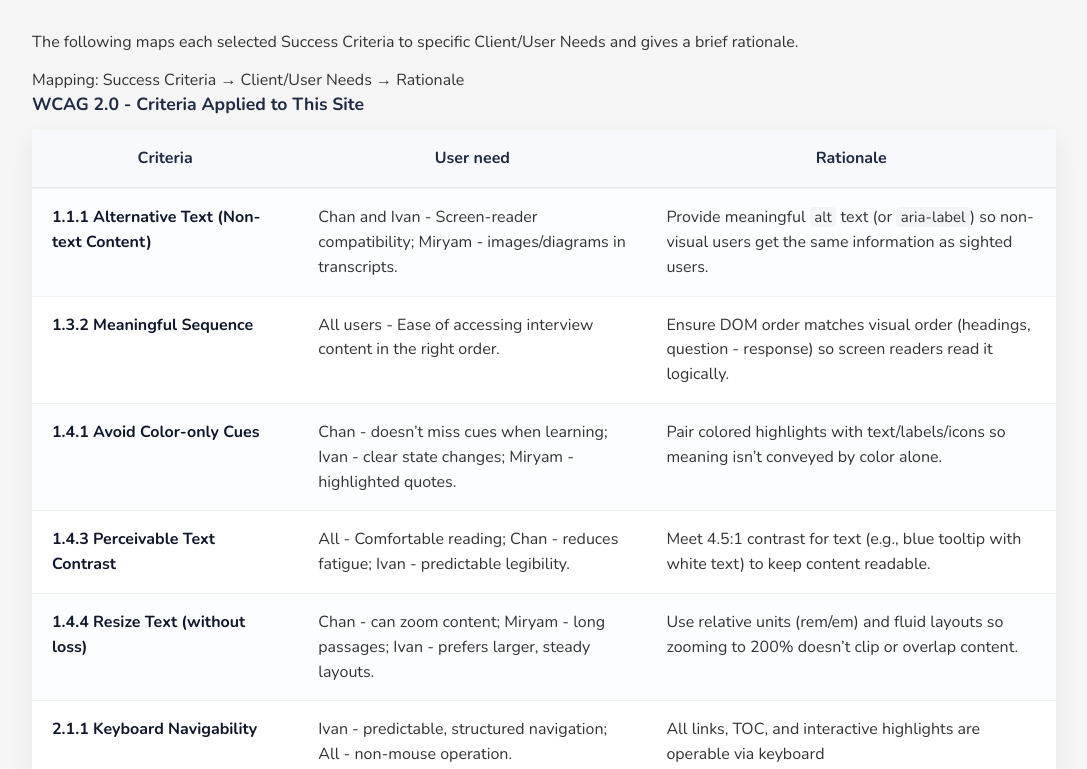
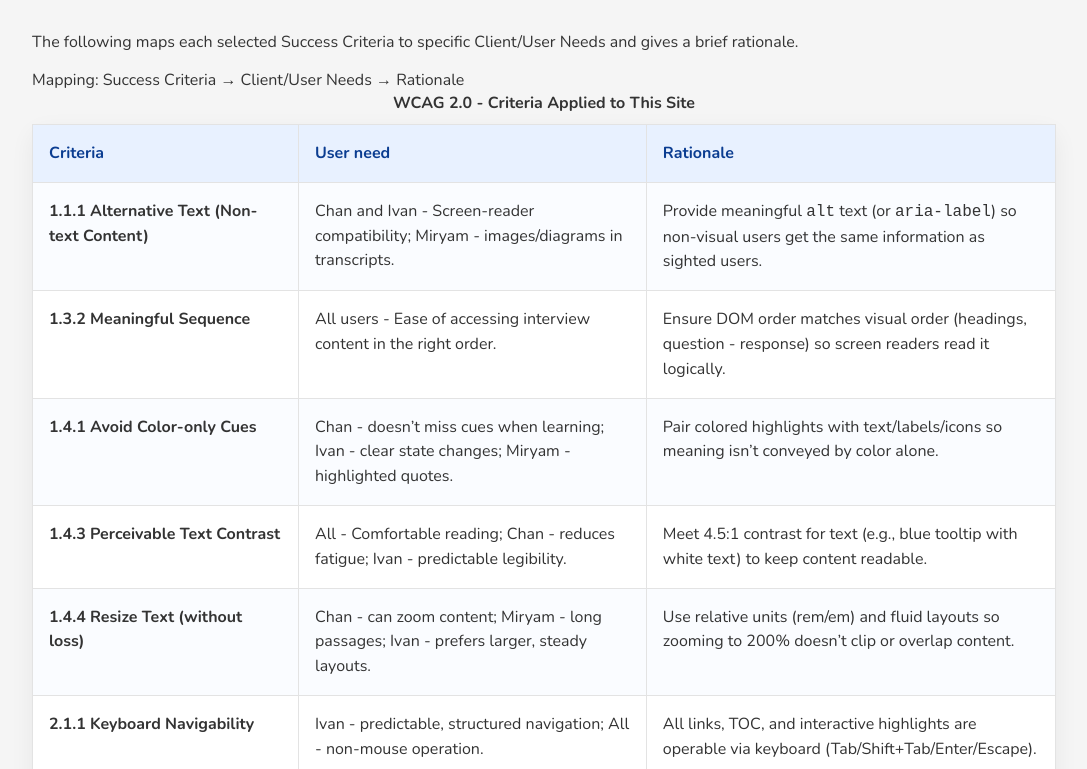
Before and after one commit to minka-iyer/dec07140_development, a plain HTML site: page work-phase-2/accessibility_assesment.html in a window 1280 px wide. Shown: the part 2471-3240 px from the top of the page, without its empty margins (96-1183 px from the left). Drawn offline with nearby package versions, Linux system fonts and the light colour scheme.

Commit message:
updated components

```diff
--- a/work-phase-2/css/components.css
+++ b/work-phase-2/css/components.css
@@ -313,57 +313,48 @@
     line-height: 1.55; /* more readable lines */
 }
 
-/* Caption tidy + aligned */
-.wcag-table caption {
-    text-align: left;
-    font-weight: 700;
-    font-size: 1.1rem;
-    margin: 0 0 0.75rem;
-    color: #1f2a44;
+/* (Optional) wrapper so the table can scroll on small screens */
+.wcag-wrap {
+    margin: 24px 0;
+    overflow-x: auto;
 }
 
-/* Header row */
-.wcag-table thead th {
-    position: sticky; /* stays visible when scrolling long tables */
-    top: 0;
-    z-index: 1;
-    background: #f7f9fc;
-    color: #1f2a44;
-    font-weight: 700;
-    padding: 1rem 1.25rem; /* <— more space */
-    border-bottom: 1px solid #e6ebf2;
+/* Basic table layout */
+.wcag-table {
+    width: 100%;
+    border-collapse: collapse; /* single borders */
 }
 
-/* Body cells */
+/* Cells */
+.wcag-table th,
 .wcag-table td {
-    padding: 1rem 1.25rem; /* <— more space */
+    padding: 1rem; /* space inside cells */
+    border: 1px solid #e3e3e3; /* light grid lines */
+    text-align: left;
     vertical-align: top;
-    border-top: 1px solid #eef1f5;
 }
 
-/* First column (criteria) bold for quick scanning */
+/* Header row — add color */
+.wcag-table thead th {
+    background: #e8f1ff; /* light blue */
+    color: #0b3d91; /* navy text */
+    font-weight: 700; /* bold headers */
+}
+
+/* First column (criteria) bold so it’s easy to scan */
 .wcag-table tbody td:first-child {
     font-weight: 700;
-    color: #0f172a;
 }
 
-/* Zebra rows for readability */
-.wcag-table tbody tr:nth-child(odd) td {
-    background: #fbfdff;
+/* Light zebra striping for readability */
+.wcag-table tbody tr:nth-child(odd) {
+    background: #fafcff;
 }
 
-/* Slightly larger bullets spacing inside cells with lists (if you add any) */
-.wcag-table td ul {
-    margin: 0.25rem 0 0 0.95rem;
-}
-
-/* Inline code styling inside cells */
-.wcag-table code {
-    background: #f2f4f7;
-    padding: 0 0.3em;
-    border-radius: 4px;
-    font-family: Nunito, monospace;
-    font-size: 0.94em;
+/* Optional: caption styling */
+.wcag-table caption {
+    margin-bottom: 0.5rem;
+    font-weight: 700;
 }
 
 /* Mobile tune-ups */
```
